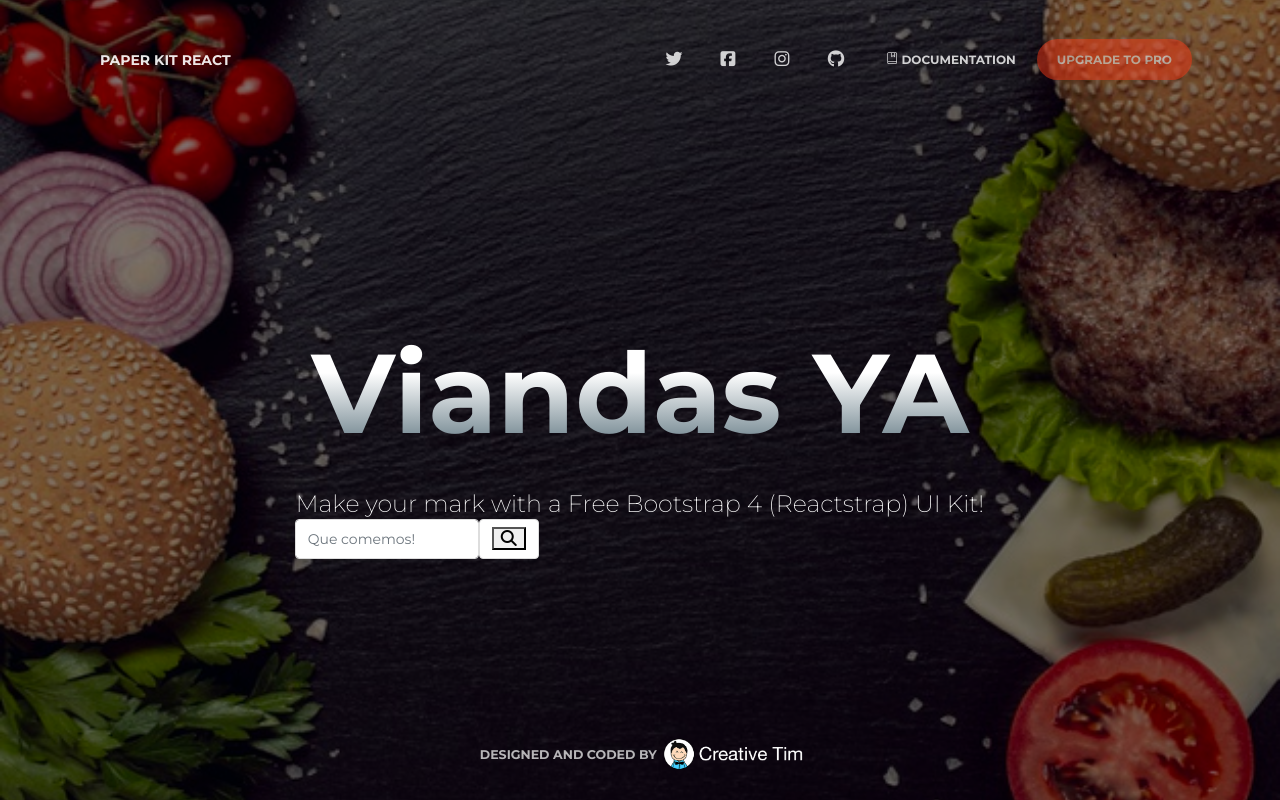
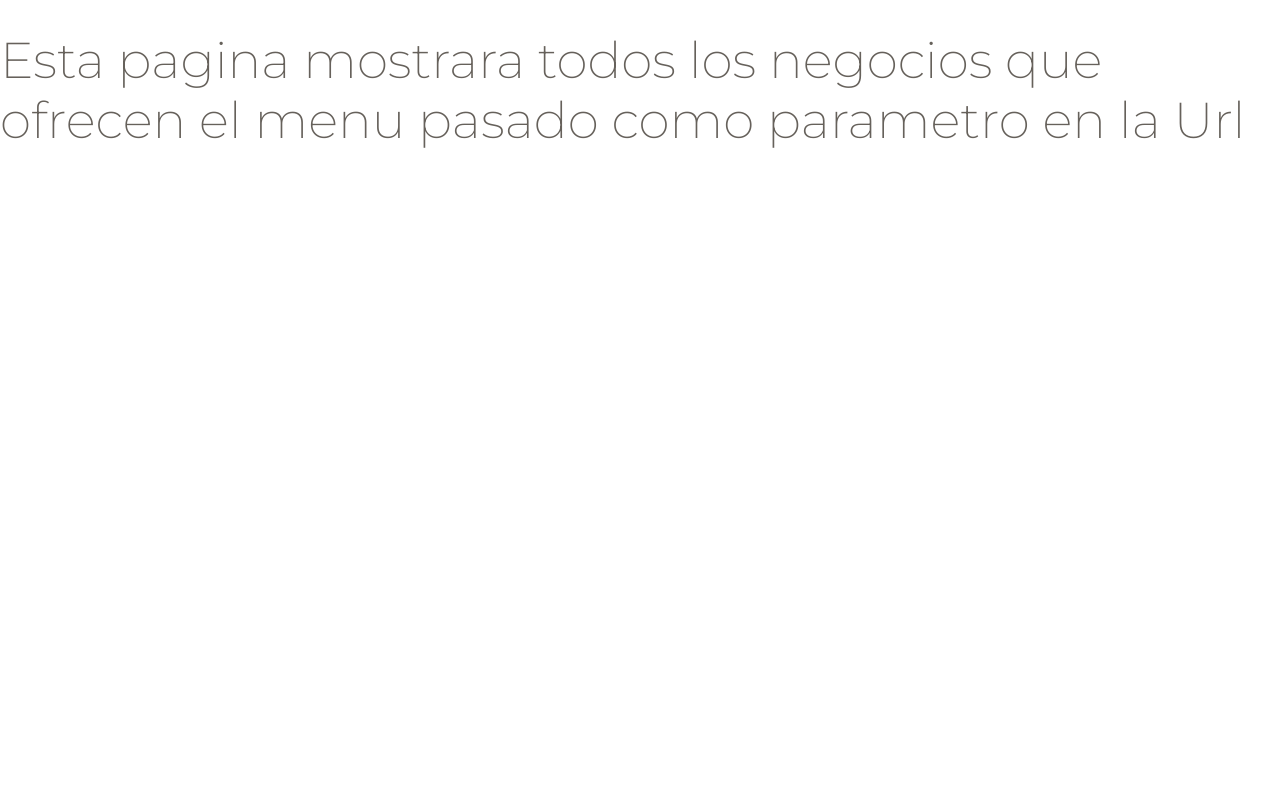
Before and after one commit to desaap-unq/Grupo-C2C-frontend, a React (Create React App) app: page /search/1 in a window 1280 px wide. Before the commit this address led to /index. Built offline with nearby package versions, Linux system fonts and the light colour scheme.

Commit message:
refactor

```diff
--- a/src/components/search/Searchbars.js
+++ b/src/components/search/Searchbars.js
@@ -1,13 +1,13 @@
 import React, { Component } from 'react';
-// nodejs library that concatenates strings
+
 import classnames from "classnames";
-// reactstrap components
+
 import {
   Button,
   Collapse,
   NavbarBrand,
   InputGroup,
-  Row,
+  Col,
   InputGroupAddon,
   Input,
   InputGroupText,
@@ -17,9 +17,8 @@ import {
   Nav,
   Container
 } from "reactstrap";
-import { thisTypeAnnotation } from "@babel/types";
+
 import {withRouter} from "react-router-dom";
-// import {browserHistory} from "react-router";
 
 
 
@@ -28,34 +27,31 @@ class SearchBars extends Component {
     super(props);
     this.state={food:""};
     this.updateInput =this.updateInput.bind(this);
-    this.logFood =this.logFood.bind(this);
+    this.redirecSearch =this.redirecSearch.bind(this);
   }
 
   updateInput(event){
     this.setState({food: event.target.value});
   }
 
-  logFood(){
-    // browserHistory.push("/indexExample");
-    this.props.history.push("/indexExample");
-
-    console.log(this.state.food);
+  redirecSearch(){
+    this.props.history.push("/search/" + this.state.food);
   }
 
   render() {
     return (
       <Container>
         <InputGroup>
-          <Row>
+          <Col className="md=12 mt-4">
             <InputGroupAddon addonType="append">
               <Input placeholder="Que comemos!" type="text" value={this.state.food} onChange={this.updateInput} ></Input>
               <InputGroupText>
-                <button className="glyphicon glyphicon-search" onClick={this.logFood}>
+                <button className="glyphicon glyphicon-search" onClick={this.redirecSearch}>
                   <i aria-hidden={true} className="fa fa-search" />
                 </button>
               </InputGroupText>
             </InputGroupAddon>
-          </Row>
+          </Col>
         </InputGroup>
       </Container >
     );
--- a/src/index.js
+++ b/src/index.js
@@ -17,12 +17,14 @@ import LandingPage from './views/examples/LandingPage';
 import ProfilePage from './views/examples/ProfilePage';
 import RegisterPage from './views/examples/RegisterPage';
 import HomePage from './pages/HomePage';
+import SearchPage from './pages/SearchPage';
 
 ReactDOM.render(
   <BrowserRouter>
     <Switch>
       <Route path="/index" render={props => <HomePage {...props} />} />,
-      <Route path="/indexExample" render={props => <Index {...props} />} />,
+      <Route path="/search/:food" render={props => <SearchPage {...props} />} />,
+      {/* <Route path="/indexExample" render={props => <Index {...props} />} />,
       <Route
         path="/nucleo-icons"
         render={props => <NucleoIcons {...props} />}
@@ -38,7 +40,7 @@ ReactDOM.render(
       <Route
         path="/register-page"
         render={props => <RegisterPage {...props} />}
-      />
+      /> */}
       <Redirect to="/index" />
     </Switch>
   </BrowserRouter>,
--- a/src/pages/HomePage.js
+++ b/src/pages/HomePage.js
@@ -27,29 +27,16 @@ export default class HomePage extends Component {
                     }}
                 >
                     <div className="filter" />
-                    <div className="content-center">
+                    <div className="content-center mt-0">
                         <Container>
                             <div className="title-brand">
                                 <h1 className="presentation-title">Viandas YA</h1>
                             </div>
-                            <h2 className="presentation-subtitle text-center">
-                                Make your mark with a Free Bootstrap 4 (Reactstrap) UI Kit!
-            </h2>
-                            {/* <Container>
-                                <InputGroup>
-                                    <Row>
-                                    <InputGroupAddon addonType="append">
-                                        <Input placeholder="Que comemos!" type="text" ></Input>
-                                        <InputGroupText>
-                                            <span className="glyphicon glyphicon-search">
-                                                <i aria-hidden={true} className="fa fa-search" />
-                                            </span>
-                                        </InputGroupText>
-                                    </InputGroupAddon>
-                                    </Row>
-                                </InputGroup>
-                            </Container> */}
-                        <SearchBars/>
+                            <h2 className="presentation-subtitle text-center mt-0">
+                                Hace tu Pedido y recibilo en tu casa ya!
+                            </h2>
+
+                            <SearchBars/>
                         </Container>
                     </div>
                     <h6 className="category category-absolute">
--- /dev/null
+++ b/src/pages/SearchPage.js
@@ -0,0 +1,8 @@
+import React, {Component} from "react";
+
+export default class SearchPage extends Component{
+    render(){
+        return(<h1> Esta pagina mostrara todos los negocios
+            que ofrecen el menu pasado como parametro en la Url </h1>);
+    }
+}
```
